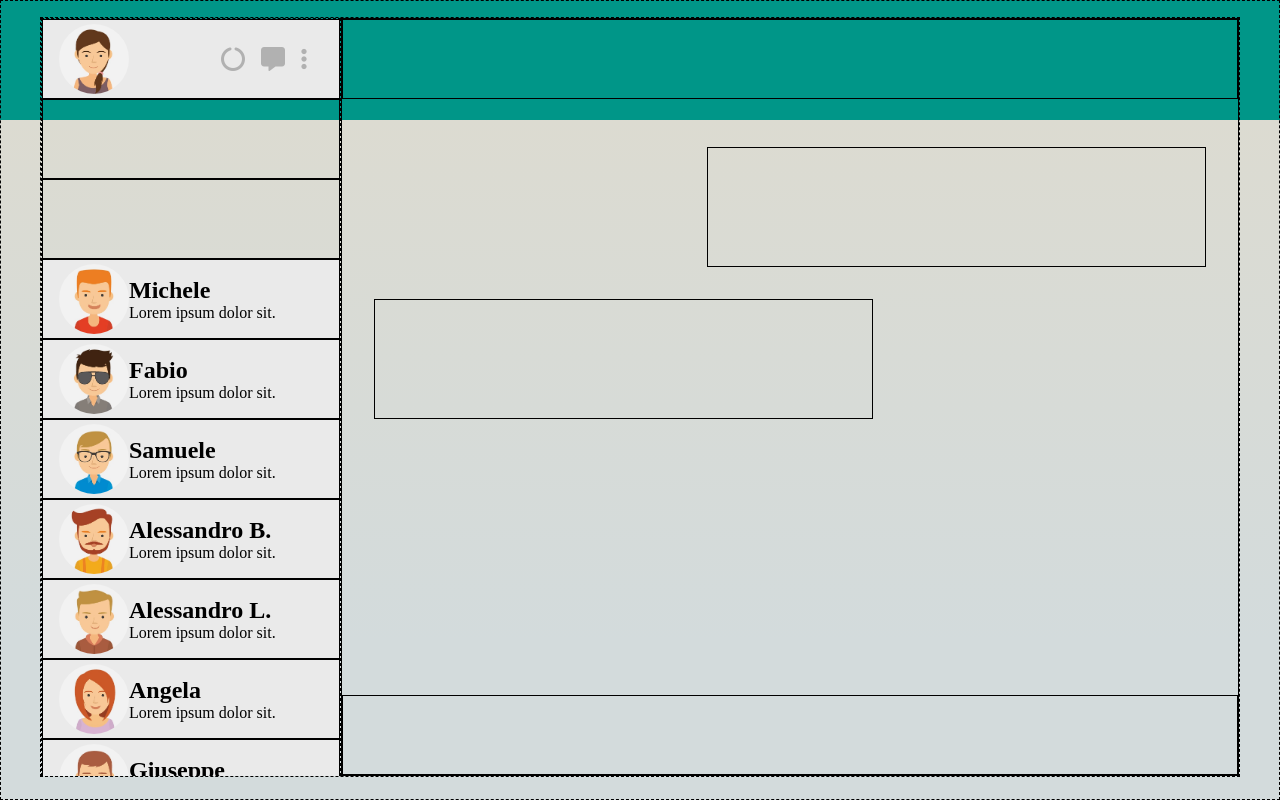
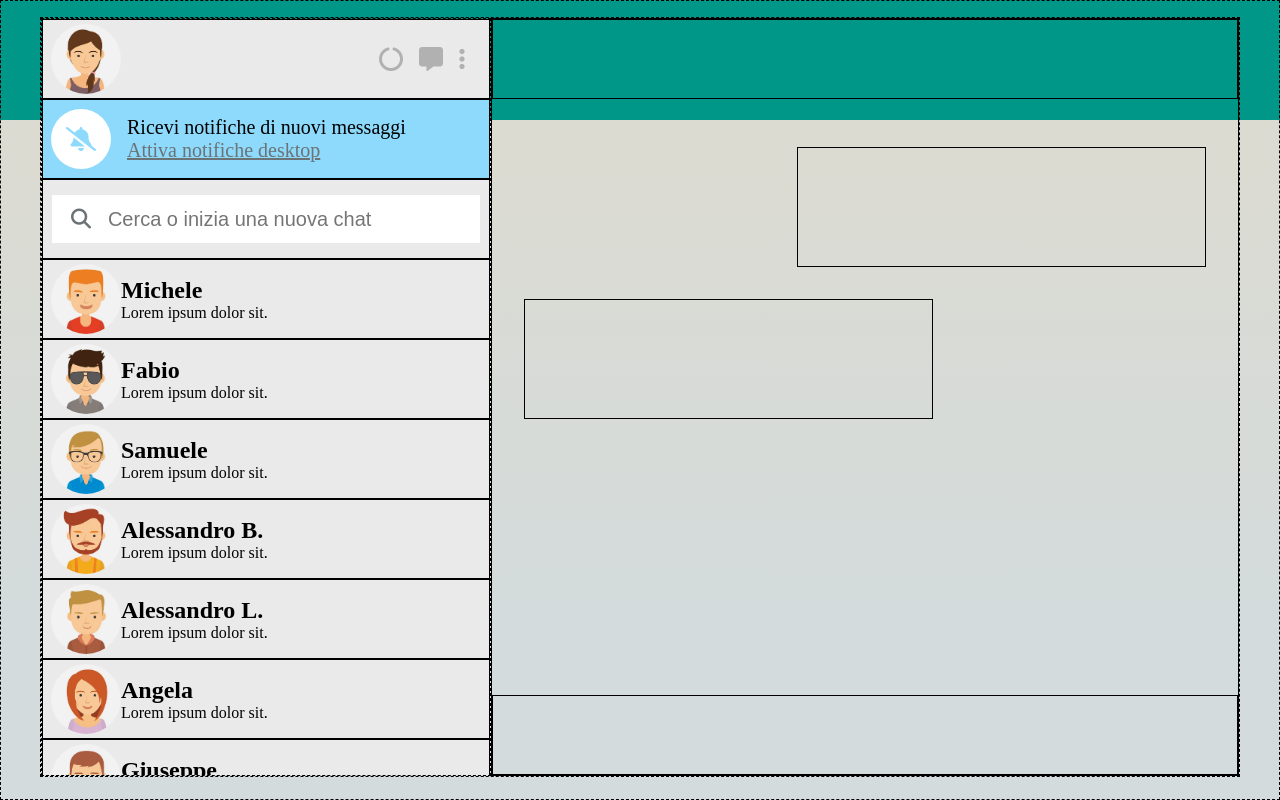
Before and after one commit to Seko461/html-css-boolzapp, a plain HTML site: page index.html in a window 1280 px wide. Drawn offline with Linux system fonts and the light colour scheme.

Commit message:
add banner adn search bar

```diff
--- a/assets/CSS/style.css
+++ b/assets/CSS/style.css
@@ -45,14 +45,18 @@ body {
     border: 1px dashed black;
     margin: 1rem auto;
     display: flex;
+
     overflow: hidden;
 
 }
 
+
+
+
 .left {
 
     border: 1px dashed black;
-    width: 300px;
+    width: 450px;
     height: 100%;
 
 
@@ -67,7 +71,7 @@ body {
 
 .user {
     align-items: center;
-    padding: 1rem;
+    padding: .5rem;
     justify-content: space-between;
     background-color: var(--boolzapp-primary);
 }
@@ -83,8 +87,64 @@ img {
     padding-right: 1rem;
 }
 
+.banner {
+    padding: .5rem;
+    background-color: var(--boolzapp-accent);
+    align-items: center;
+}
+
+.search {
+    display: flex;
+    justify-content: center;
+    align-items: center;
+    background-color: var(--boolzapp-primary);
+    position: relative;
+}
+
+.search>i {
+    position: absolute;
+    left: 1.75rem;
+    color: var(--boolzapp-darkgrey);
+    font-size: 1.25rem;
+
+}
+
+#search {
+    height: 3rem;
+    width: 96%;
+    padding-left: 3.5rem;
+    font-size: 1.25rem;
+    border: none;
+
+
+}
+
+.notifications {
+    padding: 1rem;
+    font-size: 1.25rem;
+}
+
+a {
+    color: var(--boolzapp-darkgrey);
+}
+
+.icon_box {
+    width: 60px;
+    height: 60px;
+    background-color: white;
+    display: flex;
+    justify-content: center;
+    align-items: center;
+    border-radius: 50%;
+}
+
+.icon_box i {
+    font-size: 1.5rem;
+    color: var(--boolzapp-accent);
+}
+
 .bottom_left {
-    height: calc(100vh - 240px);
+    height: calc(100% - 240px);
     overflow: auto;
 }
 
--- a/index.html
+++ b/index.html
@@ -12,7 +12,8 @@
 
 <body class="debug">
     <div id="app">
-        <div class="left">
+
+        <div class="left ">
             <div class="top_left">
                 <div class="user d-flex">
                     <img height="70" src="./assets/img/avatar_io.jpg" alt="">
@@ -23,9 +24,22 @@
                     </div>
                 </div>
                 <!-- /.user -->
-                <div class="banner"></div>
+                <div class="banner d-flex">
+                    <div class="icon_box">
+                        <i class="fa-solid fa-bell-slash"></i>
+                    </div>
+                    <div class="notifications">
+                        Ricevi notifiche di nuovi messaggi
+                        <br>
+                        <a href="#">Attiva notifiche desktop</a>
+                    </div>
+                </div>
                 <!-- /.banner -->
-                <div class="search"></div>
+                <div class="search">
+                    <i class="fa-solid fa-magnifying-glass"></i>
+
+                    <input type="search" name="search" id="search" placeholder="Cerca o inizia una nuova chat">
+                </div>
                 <!-- /.search -->
             </div>
             <div class="bottom_left">
@@ -125,7 +139,7 @@
             <!-- /.list -->
 
         </div>
-        <div class="right">
+        <div class="right ">
             <div class="top"></div>
             <div class="chat">
                 <div class="send"></div>
```
